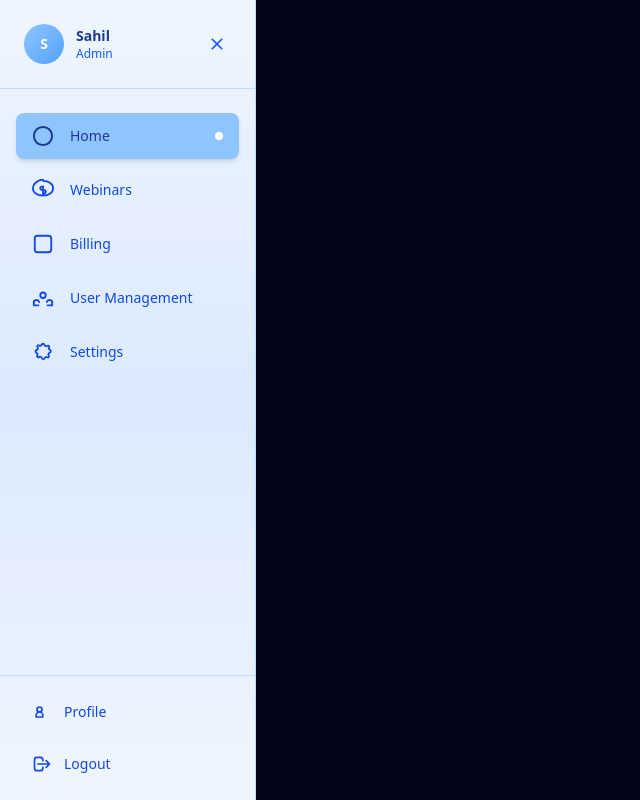
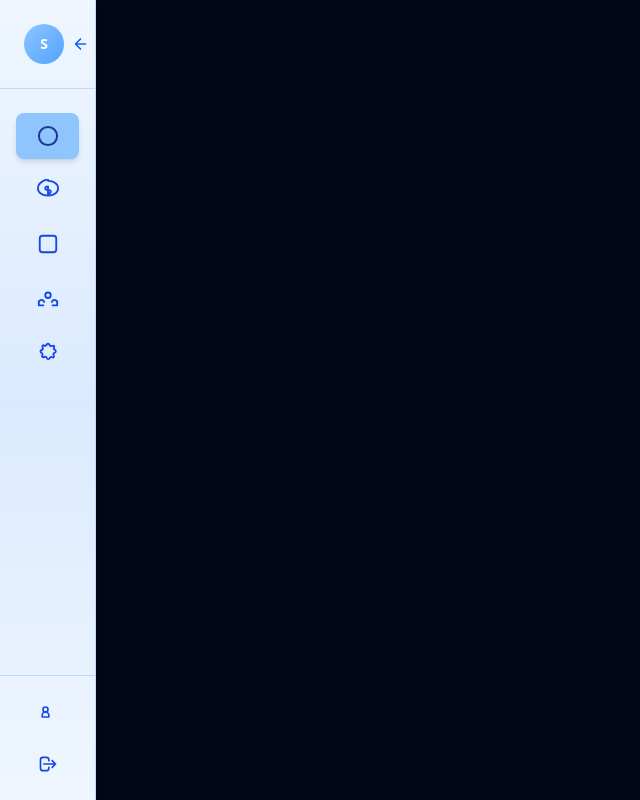
Before and after one commit to Sahil-Singh23/Webinar-App, a React (Vite) app: page / in a window 1280 px wide. Both pictures are taken after a click on the button 217 px from the left and 44 px from the top of the page. Shown: the whole page, without its empty margins (0-640 px from the left). Built offline with nearby package versions, Linux system fonts and the light colour scheme.

Commit message:
updated sidebar

```diff
--- a/src/Componentss/Sidebar.jsx
+++ b/src/Componentss/Sidebar.jsx
@@ -2,6 +2,7 @@ import React, { useState } from 'react'
 
 const Sidebar = () => {
   const [activeLink, setActiveLink] = useState('home')
+  const [isCollapsed, setIsCollapsed] = useState(false)
 
   const menuItems = [
     { id: 'home', label: 'Home', icon: 'M3 12a9 9 0 1118 0 9 9 0 01-18 0z' },
@@ -12,10 +13,11 @@ const Sidebar = () => {
   ]
 
   return (
-    <section className='min-h-screen w-1/5 bg-gradient-to-b from-blue-50 via-blue-100 to-blue-50 hidden md:flex flex-col border-r border-blue-200 shadow-lg'>
+    <section className={`min-h-screen bg-gradient-to-b from-blue-50 via-blue-100 to-blue-50 hidden md:flex flex-col border-r border-blue-200 shadow-lg transition-all duration-300 ${isCollapsed ? 'w-24' : 'w-1/5'}`}>
       {/* Header/Profile Section */}
       <div className='p-6 border-b border-blue-200'>
         <div className='flex items-center justify-between'>
+          {!isCollapsed && (
             <div className='flex items-center gap-3'>
               <div className='w-10 h-10 rounded-full bg-gradient-to-br from-blue-300 to-blue-400 flex items-center justify-center'>
                 <span className='text-white font-bold text-sm'>S</span>
@@ -25,10 +27,27 @@ const Sidebar = () => {
                 <p className='text-blue-600 text-xs'>Admin</p>
               </div>
             </div>
-          <button className='text-blue-600 hover:text-blue-900 transition-colors p-1 hover:bg-blue-200 rounded-lg'>
+          )}
+          {isCollapsed && (
+            <div className='w-full flex justify-center'>
+              <div className='w-10 h-10 rounded-full bg-gradient-to-br from-blue-300 to-blue-400 flex items-center justify-center'>
+                <span className='text-white font-bold text-sm'>S</span>
+              </div>
+            </div>
+          )}
+          <button
+            onClick={() => setIsCollapsed(!isCollapsed)}
+            className='text-blue-600 hover:text-blue-900 transition-colors p-1 hover:bg-blue-200 rounded-lg'
+          >
+            {isCollapsed ? (
               <svg width="20px" height="20px" viewBox="0 0 24 24" fill="none" xmlns="http://www.w3.org/2000/svg">
-              <path d="M19 6.41L17.59 5 12 10.59 6.41 5 5 6.41 10.59 12 5 17.59 6.41 19 12 13.41 17.59 19 19 17.59 13.41 12 19 6.41Z" fill="currentColor"/>
+                <path d="M15 18l-6-6 6-6M9 12h12" stroke="currentColor" strokeWidth="2" strokeLinecap="round" strokeLinejoin="round"/>
               </svg>
+            ) : (
+              <svg width="20px" height="20px" viewBox="0 0 24 24" fill="none" xmlns="http://www.w3.org/2000/svg">
+                <path d="M9 18l6-6-6-6M3 12h12" stroke="currentColor" strokeWidth="2" strokeLinecap="round" strokeLinejoin="round"/>
+              </svg>
+            )}
           </button>
         </div>
       </div>
@@ -40,7 +59,8 @@ const Sidebar = () => {
             key={item.id}
             href={`#${item.id}`}
             onClick={() => setActiveLink(item.id)}
-            className={`flex items-center gap-4 px-4 py-3 rounded-lg transition-all duration-200 group ${
+            title={item.label}
+            className={`flex items-center gap-4 px-4 py-3 rounded-lg transition-all duration-200 group ${isCollapsed ? 'justify-center' : ''} ${
               activeLink === item.id
                 ? 'bg-blue-300 text-blue-900 shadow-md'
                 : 'text-blue-700 hover:bg-blue-200/60 hover:text-blue-900'
@@ -49,9 +69,13 @@ const Sidebar = () => {
             <svg width="22px" height="22px" viewBox="0 0 24 24" fill="none" xmlns="http://www.w3.org/2000/svg" className={`transition-transform duration-200 ${activeLink === item.id ? 'scale-110' : 'group-hover:scale-110'}`}>
               <path d={item.icon} stroke="currentColor" strokeWidth="2" strokeLinecap="round" strokeLinejoin="round" fill="none"/>
             </svg>
+            {!isCollapsed && (
+              <>
                 <span className='font-medium text-sm'>{item.label}</span>
                 {activeLink === item.id && (
-              <div className='ml-auto w-2 h-2 rounded-full bg-white'></div>
+                  <div className='ml-auto w-2 h-2 rounded-full bg-blue-900'></div>
+                )}
+              </>
             )}
           </a>
         ))}
@@ -59,18 +83,24 @@ const Sidebar = () => {
 
       {/* Bottom Section */}
       <div className='p-4 border-t border-blue-200 space-y-3'>
-        <button className='w-full flex items-center gap-3 px-4 py-2.5 rounded-lg text-blue-700 hover:bg-blue-200/70 hover:text-blue-900 transition-all duration-200 text-sm font-medium'>
+        <button
+          title="Profile"
+          className={`w-full flex items-center gap-3 px-4 py-2.5 rounded-lg text-blue-700 hover:bg-blue-200/70 hover:text-blue-900 transition-all duration-200 text-sm font-medium ${isCollapsed ? 'justify-center' : ''}`}
+        >
           <svg width="20px" height="20px" viewBox="0 0 24 24" fill="none" xmlns="http://www.w3.org/2000/svg">
             <path d="M9 12a3 3 0 100-6 3 3 0 000 6z" stroke="currentColor" strokeWidth="2" strokeLinecap="round" strokeLinejoin="round" fill="none"/>
             <path d="M9 12c2.21 0 4 1.79 4 4v2H5v-2c0-2.21 1.79-4 4-4z" stroke="currentColor" strokeWidth="2" strokeLinecap="round" strokeLinejoin="round" fill="none"/>
           </svg>
-          <span>Profile</span>
+          {!isCollapsed && <span>Profile</span>}
         </button>
-        <button className='w-full flex items-center gap-3 px-4 py-2.5 rounded-lg text-blue-700 hover:bg-blue-300/30 hover:text-blue-900 transition-all duration-200 text-sm font-medium'>
+        <button
+          title="Logout"
+          className={`w-full flex items-center gap-3 px-4 py-2.5 rounded-lg text-blue-700 hover:bg-blue-300/30 hover:text-blue-900 transition-all duration-200 text-sm font-medium ${isCollapsed ? 'justify-center' : ''}`}
+        >
           <svg width="20px" height="20px" viewBox="0 0 24 24" fill="none" xmlns="http://www.w3.org/2000/svg">
             <path d="M17 16l4-4m0 0l-4-4m4 4H7m6 4v1a3 3 0 01-3 3H6a3 3 0 01-3-3V7a3 3 0 013-3h4a3 3 0 013 3v1" stroke="currentColor" strokeWidth="2" strokeLinecap="round" strokeLinejoin="round"/>
           </svg>
-          <span>Logout</span>
+          {!isCollapsed && <span>Logout</span>}
         </button>
       </div>
     </section>
```
Lines whose indentation alone changed are shown as unchanged.
